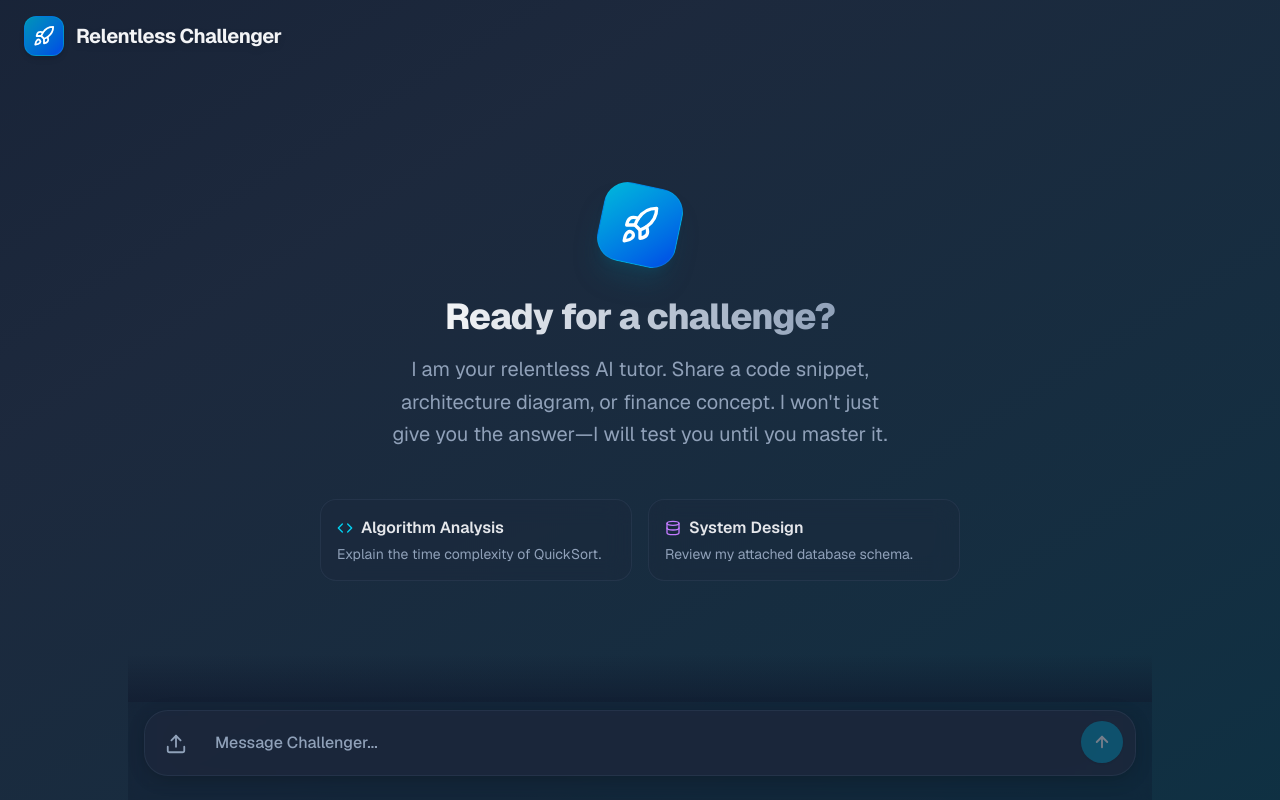
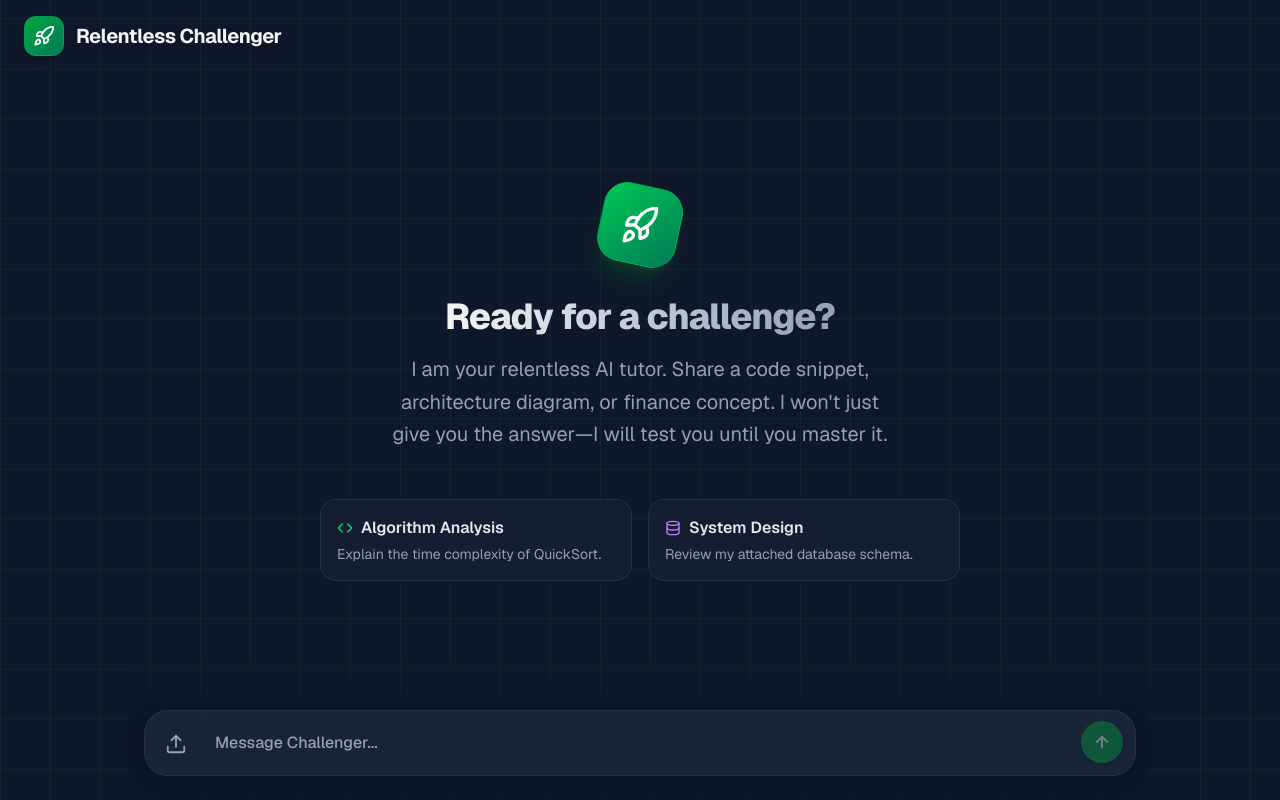
Before and after one commit to sanandsanand/devpostbuildwithai, a Next.js app: page / in a window 1280 px wide. Built offline with nearby package versions, Linux system fonts and the light colour scheme.

Commit message:
Design update: Scrolling cyber-grid background with green glassmorphism accents

```diff
--- a/src/app/api/chat/route.ts
+++ b/src/app/api/chat/route.ts
@@ -1,4 +1,5 @@
 import { google } from '@ai-sdk/google';
+/* eslint-disable @typescript-eslint/no-explicit-any */
 import { streamText } from 'ai';
 
 // Allow streaming responses up to 30 seconds
--- a/src/app/globals.css
+++ b/src/app/globals.css
@@ -17,13 +17,16 @@
   scrollbar-width: none;
 }
 
-@keyframes gradient-breathe {
-  0% { background-position: 0% 50%; }
-  50% { background-position: 100% 50%; }
-  100% { background-position: 0% 50%; }
+@keyframes cyber-grid-scroll {
+  0% { background-position: 0 0; }
+  100% { background-position: 0 50px; }
 }
 
-.animate-breathe {
-  background-size: 200% 200%;
-  animation: gradient-breathe 15s ease infinite;
+.animate-grid {
+  background-color: #0f172a; /* slate-900 */
+  background-image:
+    linear-gradient(to right, rgba(34, 197, 94, 0.07) 1px, transparent 1px),
+    linear-gradient(to bottom, rgba(34, 197, 94, 0.07) 1px, transparent 1px);
+  background-size: 50px 50px;
+  animation: cyber-grid-scroll 4s linear infinite;
 }
--- a/src/app/layout.tsx
+++ b/src/app/layout.tsx
@@ -24,7 +24,7 @@ export default function RootLayout({ children }: LayoutProps<"/">) {
       suppressHydrationWarning
       className={`${geistSans.variable} ${geistMono.variable} h-full antialiased overflow-hidden`}
     >
-      <body className="min-h-full w-full flex flex-col font-sans overflow-hidden bg-gradient-to-br from-slate-900 via-slate-800 to-cyan-950 text-gray-100 animate-breathe" style={{ scrollbarWidth: 'none', msOverflowStyle: 'none' }}>{children}</body>
+      <body className="min-h-full w-full flex flex-col font-sans overflow-hidden animate-grid text-gray-100" style={{ scrollbarWidth: 'none', msOverflowStyle: 'none' }}>{children}</body>
     </html>
   );
 }
--- a/src/components/Chat.tsx
+++ b/src/components/Chat.tsx
@@ -1,3 +1,4 @@
+/* eslint-disable @typescript-eslint/no-explicit-any, @next/next/no-img-element, react-hooks/exhaustive-deps, react-hooks/rules-of-hooks, react-hooks/set-state-in-effect */
 'use client';
 
 import { useChat } from '@ai-sdk/react';
@@ -55,7 +56,7 @@ export function Chat() {
   return (
     <div className="flex flex-col h-screen w-full bg-transparent overflow-hidden relative">
       <header className="absolute top-4 left-6 flex items-center gap-3 z-10">
-        <div className="bg-gradient-to-br from-cyan-600 to-blue-700 p-2 rounded-xl shadow-md border border-cyan-500/30">
+        <div className="bg-gradient-to-br from-green-600 to-emerald-700 p-2 rounded-xl shadow-md border border-green-500/30">
           <svg xmlns="http://www.w3.org/2000/svg" width="22" height="22" viewBox="0 0 24 24" fill="none" stroke="white" strokeWidth="2" strokeLinecap="round" strokeLinejoin="round">
             <path d="M4.5 16.5c-1.5 1.26-2 5-2 5s3.74-.5 5-2c.71-.84.7-2.13-.09-2.91a2.18 2.18 0 0 0-2.91-.09z"></path>
             <path d="m12 15-3-3a22 22 0 0 1 2-3.95A12.88 12.88 0 0 1 22 2c0 2.72-.78 7.5-6 11a22.35 22.35 0 0 1-4 2z"></path>
@@ -71,18 +72,18 @@ export function Chat() {
       <main className="flex-1 overflow-y-auto px-4 py-6 no-scrollbar relative" style={{ scrollbarWidth: 'none', msOverflowStyle: 'none' }}>
         {messages.length === 0 ? (
           <div className="flex flex-col items-center justify-center h-full text-center px-4 max-w-2xl mx-auto animate-in fade-in slide-in-from-bottom-4 duration-700">
-            <div className="w-20 h-20 bg-gradient-to-br from-cyan-500 to-blue-700 rounded-3xl flex items-center justify-center mb-8 shadow-xl shadow-cyan-900/40 border border-cyan-500/30 rotate-12 hover:rotate-0 transition-all duration-500">
+            <div className="w-20 h-20 bg-gradient-to-br from-green-500 to-emerald-700 rounded-3xl flex items-center justify-center mb-8 shadow-xl shadow-green-900/40 border border-green-500/30 rotate-12 hover:rotate-0 transition-all duration-500">
               <svg xmlns="http://www.w3.org/2000/svg" width="40" height="40" viewBox="0 0 24 24" fill="none" stroke="white" strokeWidth="2" strokeLinecap="round" strokeLinejoin="round" className="-rotate-12"><path d="M4.5 16.5c-1.5 1.26-2 5-2 5s3.74-.5 5-2c.71-.84.7-2.13-.09-2.91a2.18 2.18 0 0 0-2.91-.09z"></path><path d="m12 15-3-3a22 22 0 0 1 2-3.95A12.88 12.88 0 0 1 22 2c0 2.72-.78 7.5-6 11a22.35 22.35 0 0 1-4 2z"></path><path d="M9 12H4s.55-3.03 2-4c1.62-1.08 5 0 5 0"></path><path d="M12 15v5s3.03-.55 4-2c1.08-1.62 0-5 0-5"></path></svg>
             </div>
             <h2 className="text-3xl md:text-4xl font-extrabold text-transparent bg-clip-text bg-gradient-to-r from-gray-100 to-slate-400 tracking-tight mb-4">
               Ready for a challenge?
             </h2>
             <p className="text-slate-400 text-lg md:text-xl mb-12 max-w-lg leading-relaxed">
-              I am your relentless AI tutor. Share a code snippet, architecture diagram, or finance concept. I won't just give you the answer—I will test you until you master it.
+              I am your relentless AI tutor. Share a code snippet, architecture diagram, or finance concept. I won&apos;t just give you the answer—I will test you until you master it.
             </p>
             <div className="grid grid-cols-1 sm:grid-cols-2 gap-4 w-full">
               <button onClick={() => setInput("Explain the time complexity of QuickSort.")} className="flex flex-col text-left p-4 rounded-2xl bg-slate-800/40 border border-slate-700/50 hover:bg-slate-800/70 backdrop-blur-md transition-all group">
-                <span className="font-semibold text-gray-200 flex items-center gap-2"><svg xmlns="http://www.w3.org/2000/svg" width="16" height="16" viewBox="0 0 24 24" fill="none" stroke="currentColor" strokeWidth="2" strokeLinecap="round" strokeLinejoin="round" className="text-cyan-400"><polyline points="16 18 22 12 16 6"></polyline><polyline points="8 6 2 12 8 18"></polyline></svg> Algorithm Analysis</span>
+                <span className="font-semibold text-gray-200 flex items-center gap-2"><svg xmlns="http://www.w3.org/2000/svg" width="16" height="16" viewBox="0 0 24 24" fill="none" stroke="currentColor" strokeWidth="2" strokeLinecap="round" strokeLinejoin="round" className="text-green-400"><polyline points="16 18 22 12 16 6"></polyline><polyline points="8 6 2 12 8 18"></polyline></svg> Algorithm Analysis</span>
                 <span className="text-slate-400 text-sm mt-1">Explain the time complexity of QuickSort.</span>
               </button>
               <button onClick={() => setInput("Review my attached database schema.")} className="flex flex-col text-left p-4 rounded-2xl bg-slate-800/40 border border-slate-700/50 hover:bg-slate-800/70 backdrop-blur-md transition-all group">
@@ -99,7 +100,7 @@ export function Chat() {
       <div className="relative shrink-0 w-full mt-auto">
         <div className="absolute left-0 right-0 -top-12 h-12 bg-gradient-to-t from-slate-900/60 to-transparent pointer-events-none" />
         <form onSubmit={handleSubmit} className="px-4 pb-6 pt-2 bg-slate-900/30 backdrop-blur-sm w-full relative z-10">
-          <div className="relative bg-slate-800/80 backdrop-blur-2xl rounded-3xl p-2 flex flex-col shadow-[0_4px_20px_-4px_rgba(0,0,0,0.3)] border border-slate-700/50 focus-within:ring-2 focus-within:ring-cyan-500/50 focus-within:shadow-lg transition-all duration-300">
+          <div className="relative bg-slate-800/80 backdrop-blur-2xl rounded-3xl p-2 flex flex-col shadow-[0_4px_20px_-4px_rgba(0,0,0,0.3)] border border-slate-700/50 focus-within:ring-2 focus-within:ring-green-500/50 focus-within:shadow-lg transition-all duration-300">
             {image && (
               <div className="px-3 pt-3 pb-1 relative inline-block">
                 <img src={image} alt="Upload preview" className="h-16 w-auto rounded-lg border border-slate-600 shadow-sm" />
@@ -113,7 +114,7 @@ export function Chat() {
               </div>
             )}
             <div className="flex items-end gap-2">
-              <label className="flex items-center justify-center cursor-pointer p-2 text-slate-400 hover:text-cyan-400 hover:bg-slate-700/50 transition-colors rounded-full mb-1 ml-1">
+              <label className="flex items-center justify-center cursor-pointer p-2 text-slate-400 hover:text-green-400 hover:bg-slate-700/50 transition-colors rounded-full mb-1 ml-1">
                 <input type="file" accept="image/*" className="hidden" onChange={handleImageChange} />
                 <svg xmlns="http://www.w3.org/2000/svg" width="22" height="22" viewBox="0 0 24 24" fill="none" stroke="currentColor" strokeWidth="2" strokeLinecap="round" strokeLinejoin="round"><path d="M21 15v4a2 2 0 0 1-2 2H5a2 2 0 0 1-2-2v-4"></path><polyline points="17 8 12 3 7 8"></polyline><line x1="12" y1="3" x2="12" y2="15"></line></svg>
               </label>
@@ -126,7 +127,7 @@ export function Chat() {
               <button
                 type="submit"
                 disabled={!input.trim() && !image}
-                className="p-3 mb-1 mr-1 bg-cyan-600 text-white rounded-full disabled:opacity-40 disabled:cursor-not-allowed hover:bg-cyan-500 hover:scale-105 active:scale-95 transition-all shadow-sm flex items-center justify-center"
+                className="p-3 mb-1 mr-1 bg-green-600 text-white rounded-full disabled:opacity-40 disabled:cursor-not-allowed hover:bg-green-500 hover:scale-105 active:scale-95 transition-all shadow-sm flex items-center justify-center"
               >
                 <svg xmlns="http://www.w3.org/2000/svg" width="18" height="18" viewBox="0 0 24 24" fill="none" stroke="currentColor" strokeWidth="2.5" strokeLinecap="round" strokeLinejoin="round"><line x1="12" y1="19" x2="12" y2="5"></line><polyline points="5 12 12 5 19 12"></polyline></svg>
               </button>
--- a/src/components/Message.tsx
+++ b/src/components/Message.tsx
@@ -1,3 +1,4 @@
+/* eslint-disable @typescript-eslint/no-explicit-any, @next/next/no-img-element */
 import { UIMessage } from '@ai-sdk/react';
 import ReactMarkdown from 'react-markdown';
 import remarkMath from 'remark-math';
@@ -9,7 +10,7 @@ export function Message({ message }: { message: UIMessage }) {
   return (
     <div className={`flex w-full ${isUser ? 'justify-end' : 'justify-start'} mb-8 group`}>
       {!isUser && (
-        <div className="w-8 h-8 rounded-full bg-gradient-to-br from-cyan-600 to-blue-700 flex items-center justify-center mr-3 mt-1 shadow-sm shrink-0 border border-cyan-500/30">
+        <div className="w-8 h-8 rounded-full bg-gradient-to-br from-green-600 to-emerald-700 flex items-center justify-center mr-3 mt-1 shadow-sm shrink-0 border border-green-500/30">
           <svg xmlns="http://www.w3.org/2000/svg" width="16" height="16" viewBox="0 0 24 24" fill="none" stroke="white" strokeWidth="2" strokeLinecap="round" strokeLinejoin="round"><path d="M12 8V4H8"></path><rect width="16" height="12" x="4" y="8" rx="2"></rect><path d="M2 14h2"></path><path d="M20 14h2"></path><path d="M15 13v2"></path><path d="M9 13v2"></path></svg>
         </div>
       )}
```
